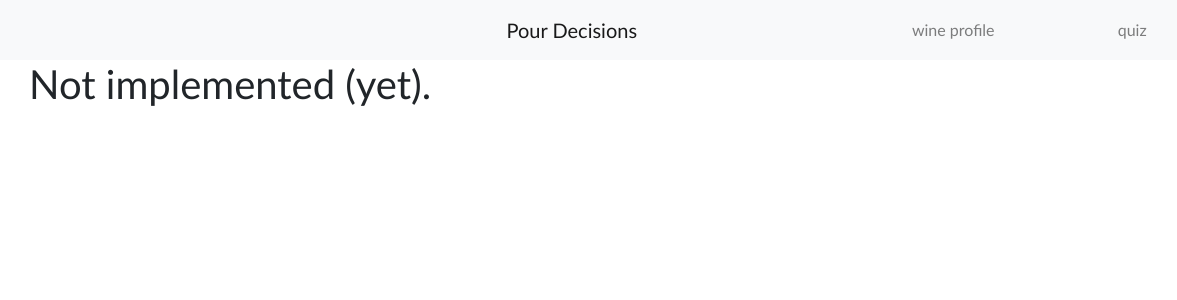
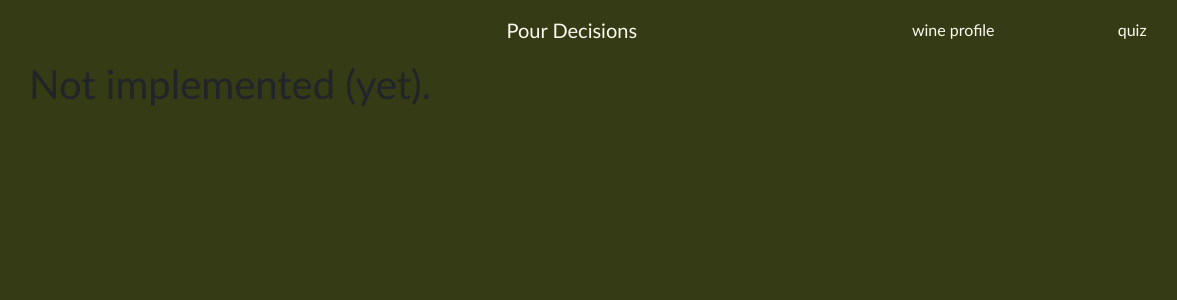
Before and after one commit to jessicayliang/coms4170-final-project, a Flask app: page /quiz/1 in a window 1400 px wide. Shown: the top 300 px of the page, without its empty margins (116-1293 px from the left). Run offline with Flask 3, Linux system fonts and the light colour scheme; some libraries are stand-ins or nearby versions.

Commit message:
added images and color

```diff
--- a/static/main.css
+++ b/static/main.css
@@ -1,3 +1,7 @@
+
+body{
+    background-color: #353B14;
+}
 
 .navbar {
     display: flex;
@@ -20,6 +24,20 @@
     align-items: center;
     justify-content: center;
     line-height: 1.25;
+    /*background-color: #353B14;*/
+    color: floralwhite;
+}
+
+.backgroundcolor {
+    background-color: #353B14;
+}
+
+.learn-backgroundcolor{
+    background-color: floralwhite;
+}
+
+.navbar-text-color {
+    color: floralwhite;
 }
 
 .content-container {
@@ -57,11 +75,35 @@
     background-color: lightblue;
 }
 
+.start-button {
+    /*text-align: left;*/
+    background-color: floralwhite;
+    border: none;
+    color: black;
+    margin: 40px;
+}
+
+.start-button:hover {
+    background-color: navajowhite;
+}
+
 .footer {
     /*height: 40px; !* Define your footer height *!*/
+    /*width: 100%;*/
+    position: absolute;
+    bottom: 50px;
+    text-align: left;
+    padding: 2px ;
+    margin-left: 40px;
+    color: floralwhite;
+}
+
+.home-background-img {
     width: 100%;
+    height: auto;
     position: absolute;
     bottom: 0;
-    text-align: left;
-    padding: 30px ;
+    /*top: 0;*/
+    display: flex;
+    overflow: hidden;
 }
--- a/templates/layout.html
+++ b/templates/layout.html
@@ -20,10 +20,10 @@
 </head>
 <body class="gill-sans-font">
 
-<nav class=" row navbar navbar-expand-lg navbar-light bg-light">
+<nav class=" row navbar navbar-expand-lg backgroundcolor">
     <div class="container">
         <div class="col-5"></div>
-        <a class="navbar-brand col" href="/">Pour Decisions</a>
+        <a class="navbar-brand col navbar-text-color" href="/">Pour Decisions</a>
         {#  <button class="navbar-toggler" type="button" data-toggle="collapse" data-target="#navbarTogglerDemo02" aria-controls="navbarTogglerDemo02" aria-expanded="false" aria-label="Toggle navigation">#}
         {#    <span class="navbar-toggler-icon"></span>#}
         {#  </button>#}
@@ -35,10 +35,10 @@
 {#                    <a class="nav-link" href="/">home</a>#}
                 </li>
                 <li class="nav-item col">
-                    <a class="nav-link" href="/learn/1">wine profile</a>
+                    <a class="nav-link navbar-text-color" href="/learn/1">wine profile</a>
                 </li>
                 <li class="nav-item col">
-                    <a class="nav-link" href="/quiz/1">quiz</a>
+                    <a class="nav-link navbar-text-color" href="/quiz/1">quiz</a>
                 </li>
             </ul>
         </div>
```
Also changed, not shown: templates/home.html (+12 -11 lines), templates/wine_details.html (+7 -5 lines).
